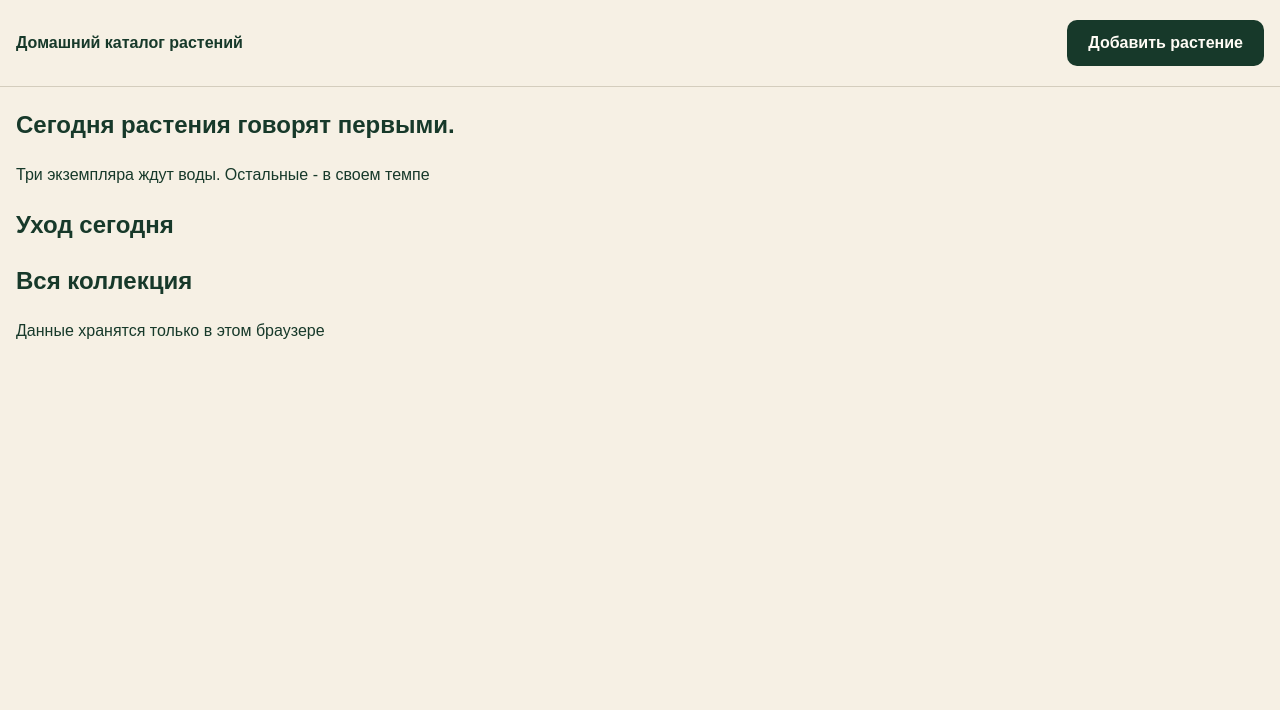
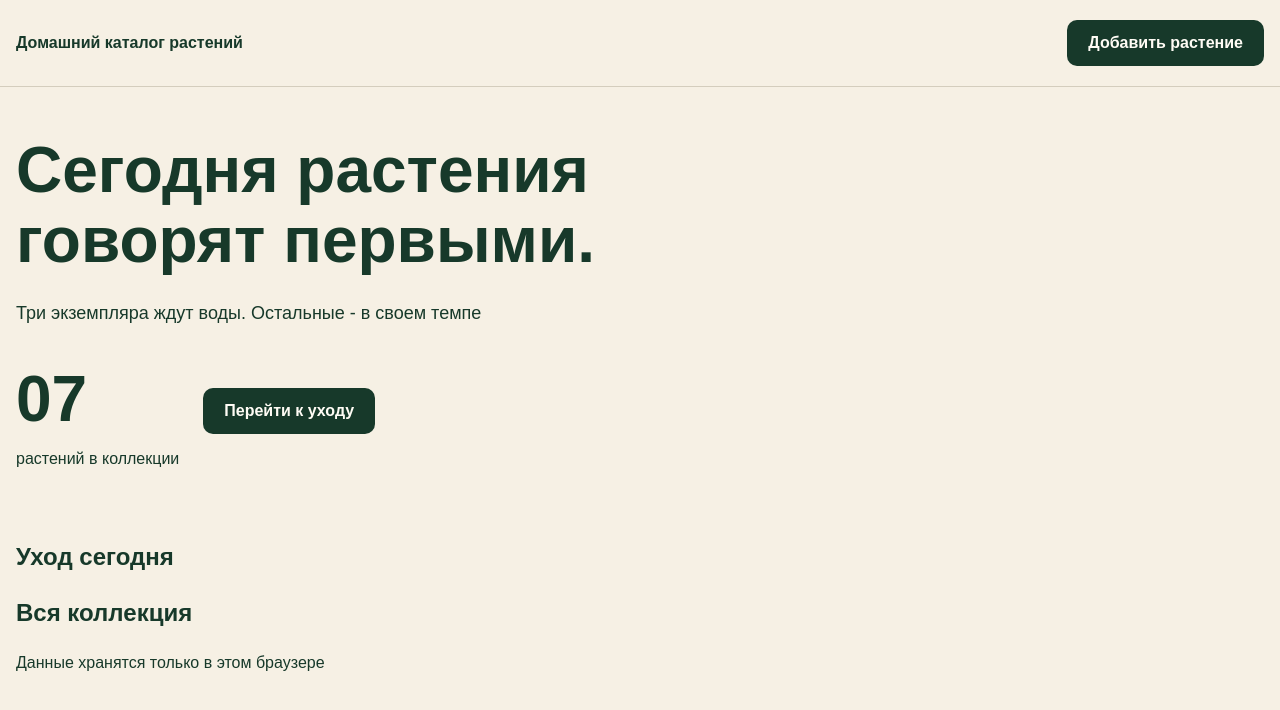
Before and after one commit to Kishkinev/home-plant-catalog, a website built with Vite: page index.html in a window 1280 px wide. Built offline with nearby package versions, Linux system fonts and the light colour scheme.

Commit message:
Подключил Prettier, добавил стили для секции hero

```diff
--- a/index.html
+++ b/index.html
@@ -10,14 +10,25 @@
   <body>
     <header class="container site-header">
       <p class="site-title">Домашний каталог растений</p>
-      <button class="button button--primary" type="button">Добавить растение</button>
+      <button class="button button--primary" type="button">
+        Добавить растение
+      </button>
     </header>
     <main class="container">
-      <section>
-        <h1>Сегодня растения говорят первыми.</h1>
-        <p>Три экземпляра ждут воды. Остальные - в своем темпе</p>
+      <section class="hero">
+        <h1 class="hero__title">Сегодня растения говорят первыми.</h1>
+        <p class="hero__description">
+          Три экземпляра ждут воды. Остальные - в своем темпе
+        </p>
+        <div class="hero__summary">
+          <p class="hero__stat">
+            <span class="hero__count">07</span>
+            <span>растений в коллекции</span>
+          </p>
+          <a class="button button--primary" href="#care"> Перейти к уходу </a>
+        </div>
       </section>
-      <section>
+      <section id="care">
         <h2>Уход сегодня</h2>
       </section>
       <section>
--- a/package.json
+++ b/package.json
@@ -9,6 +9,7 @@
     "preview": "vite preview"
   },
   "devDependencies": {
+    "prettier": "3.9.9",
     "typescript": "~6.0.2",
     "vite": "^8.3.0"
   }
--- a/src/style.css
+++ b/src/style.css
@@ -60,6 +60,7 @@ textarea {
   border-radius: 10px;
   font-weight: 700;
   cursor: pointer;
+  text-decoration: none;
 }
 
 .button--primary {
@@ -75,3 +76,38 @@ textarea {
 .button--primary:hover {
   background-color: var(--color-primary-hover);
 }
+
+.hero {
+  display: grid;
+  gap: 24px;
+  padding-block: 48px;
+}
+
+.hero__title {
+  margin: 0;
+  max-width: 700px;
+  font-size: clamp(32px, 5vw, 64px);
+  line-height: 1.1;
+}
+
+.hero__description {
+  margin: 0;
+  font-size: 18px;
+}
+
+.hero__summary {
+  display: flex;
+  align-items: center;
+  flex-wrap: wrap;
+  gap: 24px;
+}
+
+.hero__stat {
+  margin: 0;
+}
+
+.hero__count {
+  display: block;
+  font-size: 64px;
+  font-weight: 700;
+}
```
Also changed, not shown: .prettierrc.json (added), src/main.ts (line endings or trailing spaces), 2 other files.
